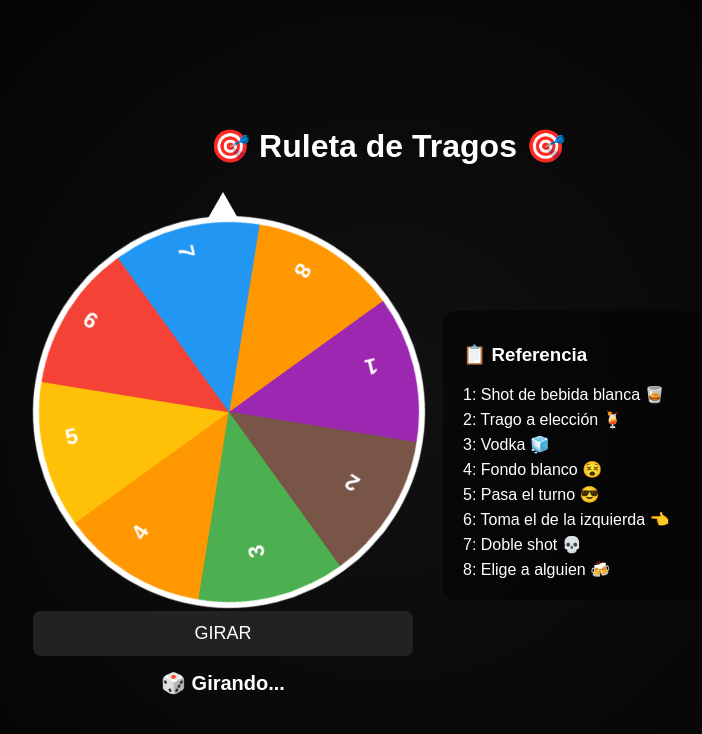
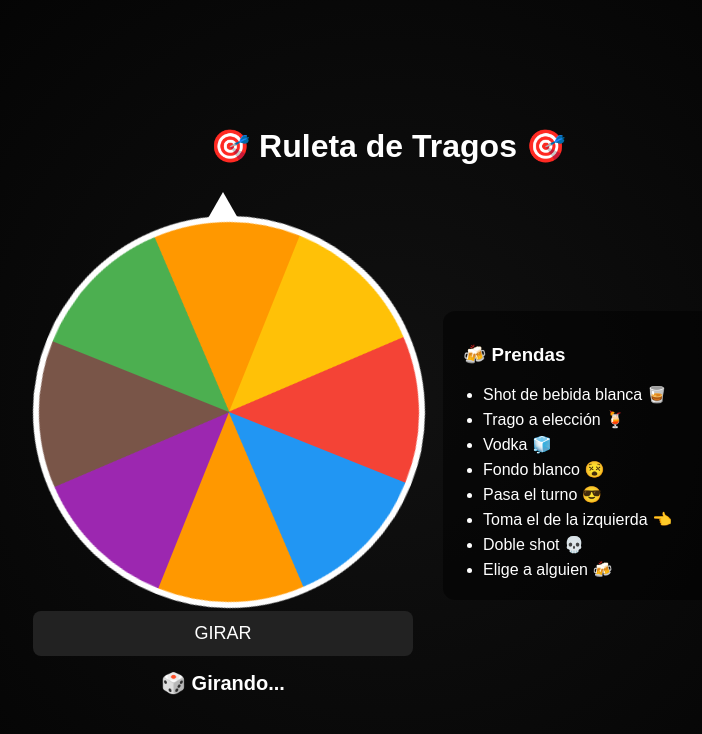
Before and after one commit to JUAMPYJPK/ruleta-de-tragos, a plain HTML site: page index.html in a window 1280 px wide. Both pictures are taken after a click on the button "GIRAR". Shown: the whole page, without its empty margins (252-954 px from the left). Drawn offline with Linux system fonts and the light colour scheme.

Commit message:
Update index.html

```diff
--- a/index.html
+++ b/index.html
@@ -42,7 +42,6 @@ h1 {
   border-radius: 50%;
   border: 6px solid white;
   transition: transform 6s cubic-bezier(0.15, 0.85, 0.25, 1);
-  transform: rotate(0deg);
   background: conic-gradient(
     #4caf50 0deg 45deg,
     #ff9800 45deg 90deg,
@@ -53,16 +52,6 @@ h1 {
     #9c27b0 270deg 315deg,
     #795548 315deg 360deg
   );
-}
-
-.numero {
-  position: absolute;
-  top: 50%;
-  left: 50%;
-  font-size: 22px;
-  font-weight: bold;
-  transform-origin: center left;
-  pointer-events: none;
 }
 
 .flecha {
@@ -85,8 +74,8 @@ h1 {
 }
 
 .referencia ul {
-  list-style: none;
-  padding: 0;
+  list-style: disc;
+  padding-left: 20px;
   margin: 0;
 }
 
@@ -131,7 +120,7 @@ button {
   </div>
 
   <div class="referencia">
-    <h3>📋 Referencia</h3>
+    <h3>🍻 Prendas</h3>
     <ul id="lista"></ul>
   </div>
 </div>
@@ -152,41 +141,21 @@ const ruleta = document.getElementById("ruleta");
 const lista = document.getElementById("lista");
 const resultado = document.getElementById("resultado");
 
-const total = opciones.length;
-const angulo = 360 / total;
-
-// Crear números y referencia
-opciones.forEach((op, i) => {
-  const num = document.createElement("div");
-  num.className = "numero";
-  num.style.transform =
-    `rotate(${i * angulo + angulo / 2}deg) translate(-160px)`;
-  num.innerText = i + 1;
-  ruleta.appendChild(num);
-
+// Cargar lista de prendas (sin números)
+opciones.forEach(op => {
   const li = document.createElement("li");
-  li.innerText = `${i + 1}: ${op}`;
+  li.innerText = op;
   lista.appendChild(li);
 });
 
 function girar() {
-  const index = Math.floor(Math.random() * total);
   const vueltas = Math.floor(Math.random() * 4) + 6;
+  const gradosExtra = Math.floor(Math.random() * 360);
 
-  // Centro exacto del sector ganador
-  const anguloGanador = index * angulo + angulo / 2;
-
-  // Flecha está arriba (270°)
-  const rotacionFinal = vueltas * 360 + (270 - anguloGanador);
-
-  ruleta.style.transform = `rotate(${rotacionFinal}deg)`;
+  ruleta.style.transform =
+    `rotate(${vueltas * 360 + gradosExtra}deg)`;
 
   resultado.innerHTML = "🎲 Girando...";
-
-  setTimeout(() => {
-    resultado.innerHTML =
-      `🎯 Salió <strong>${index + 1}</strong> → ${opciones[index]}`;
-  }, 6000);
 }
 </script>
 
```
